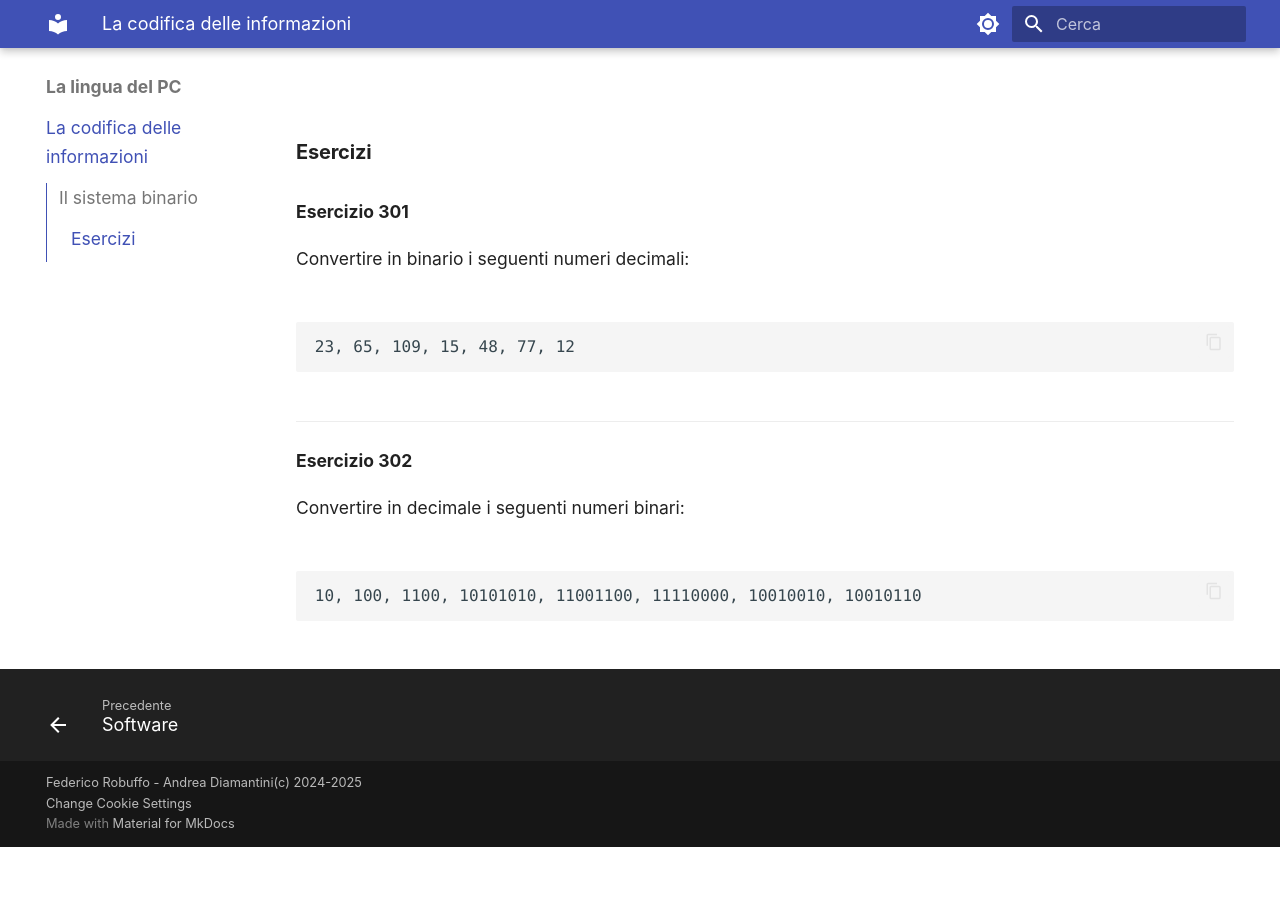
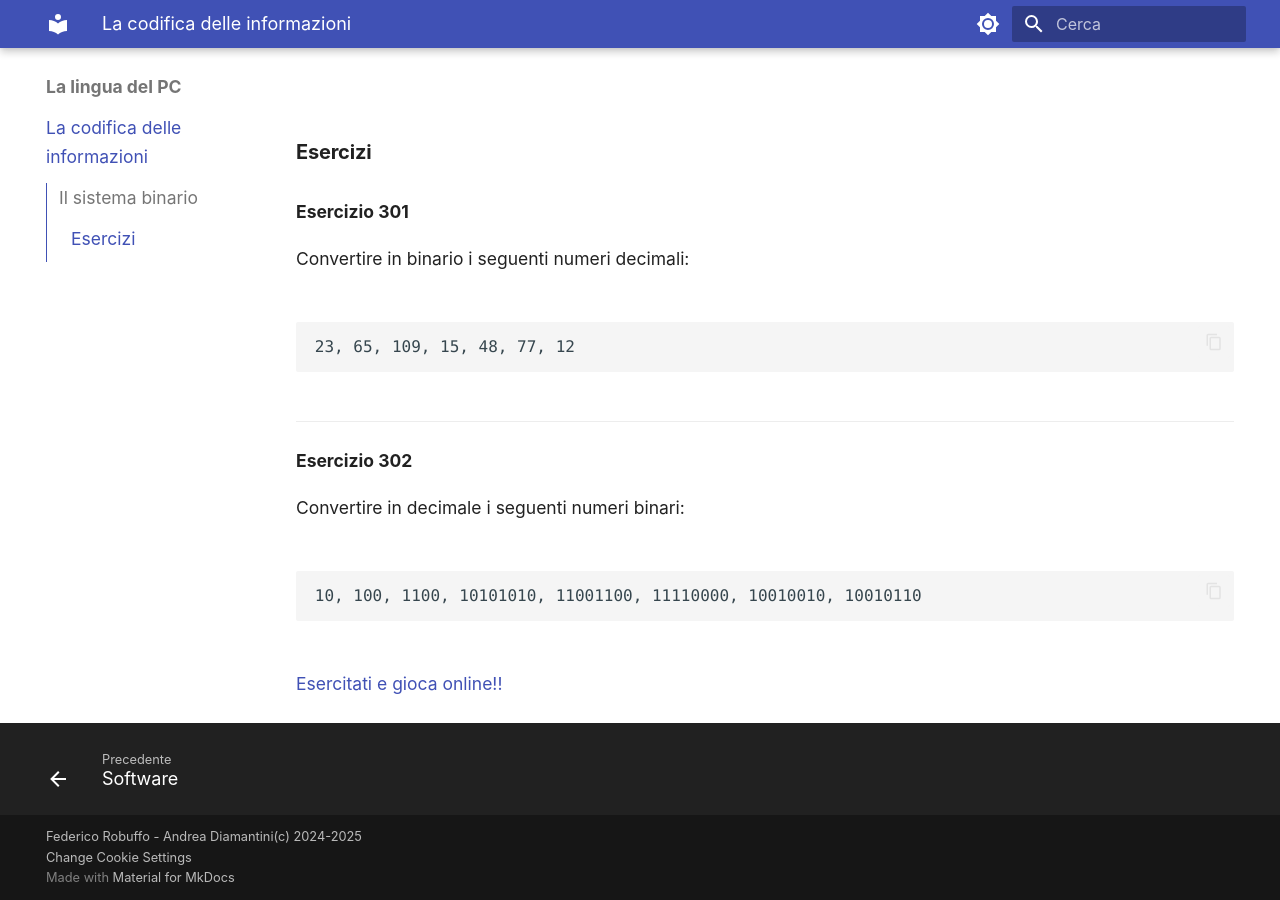
Before and after one commit to Federob/infohandouts, an MkDocs documentation site: the page built from docs/infoCoding/00_intro.md, in a window 1280 px wide and 900 px high, scrolled down 4294 px. Built offline with MkDocs 1.6.1 and Material for MkDocs 9.7.7, drawn with Linux system fonts in a browser that asks for light colours; before the commit the page ends 5141 px from its top, so only the background shows below that.

Commit message:
added binary game

````diff
--- a/docs/infoCoding/00_intro.md
+++ b/docs/infoCoding/00_intro.md
@@ -149,3 +149,5 @@ Convertire in decimale i seguenti numeri binari:
 ```
 10, 100, 1100, 10101010, 11001100, 11110000, 10010010, 10010110
 ```
+
+[Esercitati e gioca online!!](https://learningcontent.cisco.com/games/binary/index.html)
````
